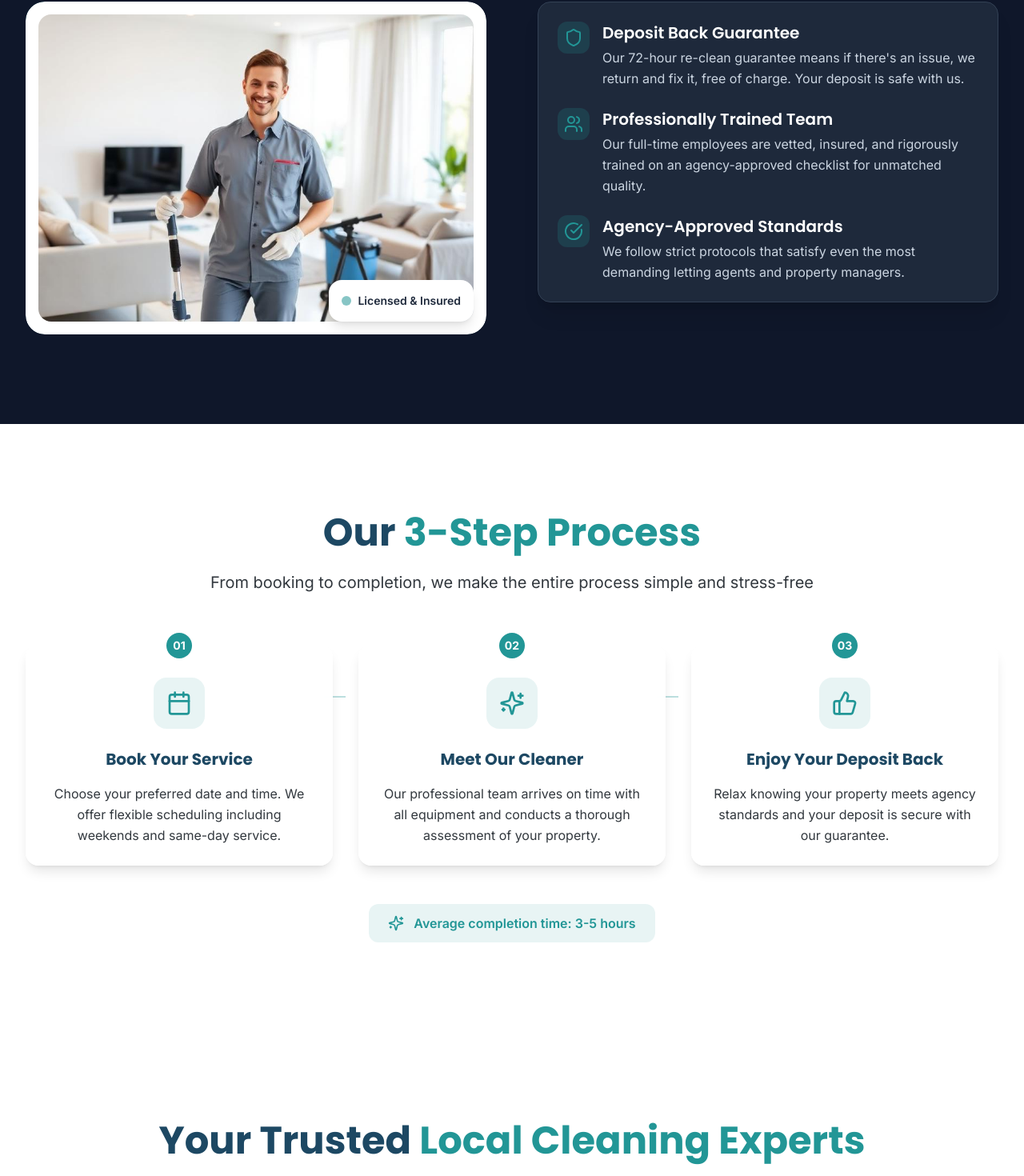
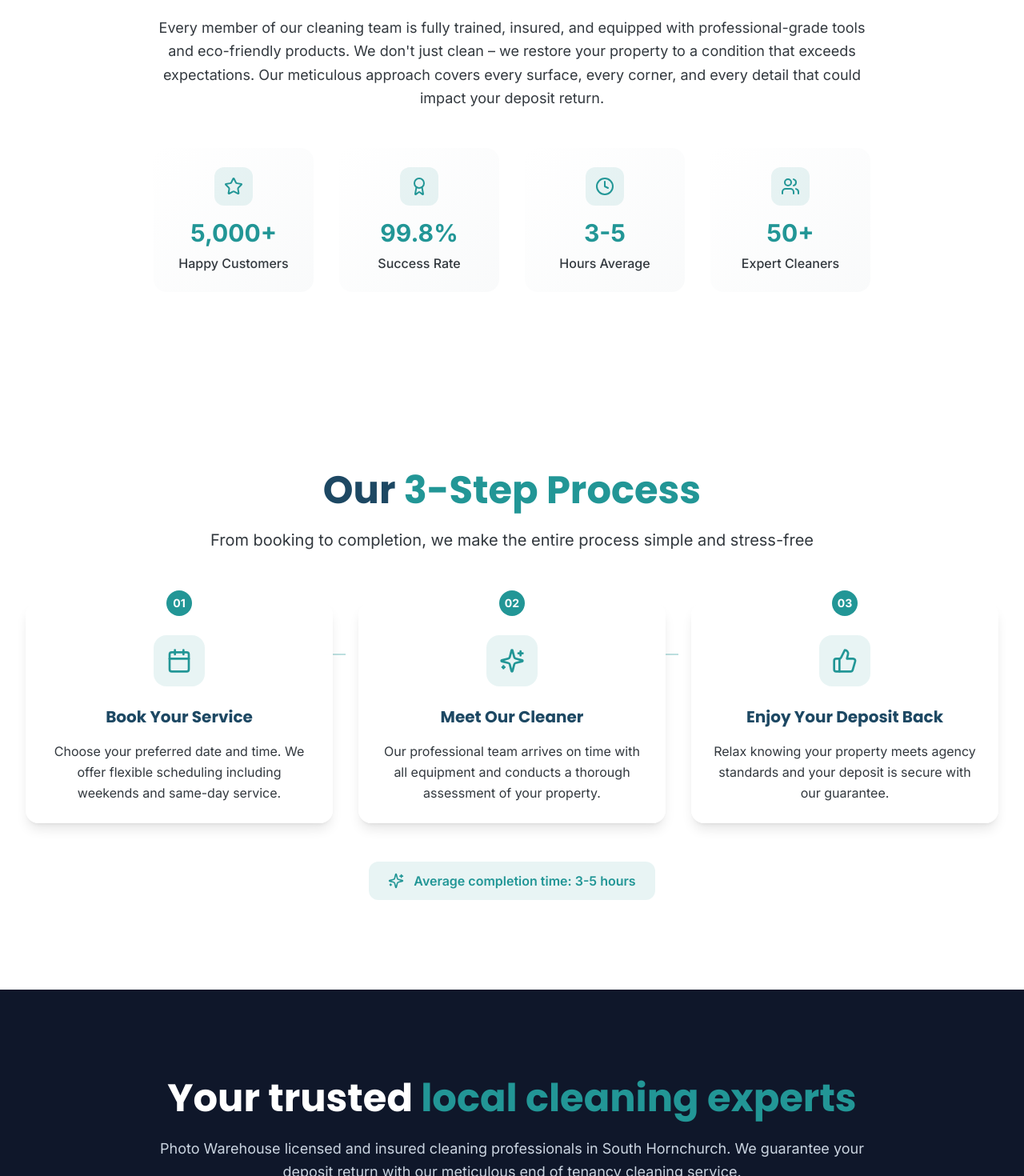
Before and after one commit to betterresults/wp-page-template-plugin, a React (Vite) app: page / in a window 1280 px wide. Shown: the part 1105-2575 px from the top of the page at 80% size. Built offline with nearby package versions, Linux system fonts and the light colour scheme; the HTML template or start-up script is replaced by a standard one.

Commit message:
Move "Trusted Local Cleaning Experts" section

```diff
--- a/src/pages/Index.tsx
+++ b/src/pages/Index.tsx
@@ -11,9 +11,9 @@ const Index = () => {
   return (
     <div className="min-h-screen bg-background">
       <HeroSection />
+      <AboutSection />
+      <ProcessSection />
       <WhyUsSection />
-      <ProcessSection />
-      <AboutSection />
       <ServiceAreasSection />
       <TestimonialsSection />
       <ChecklistSection />
```
